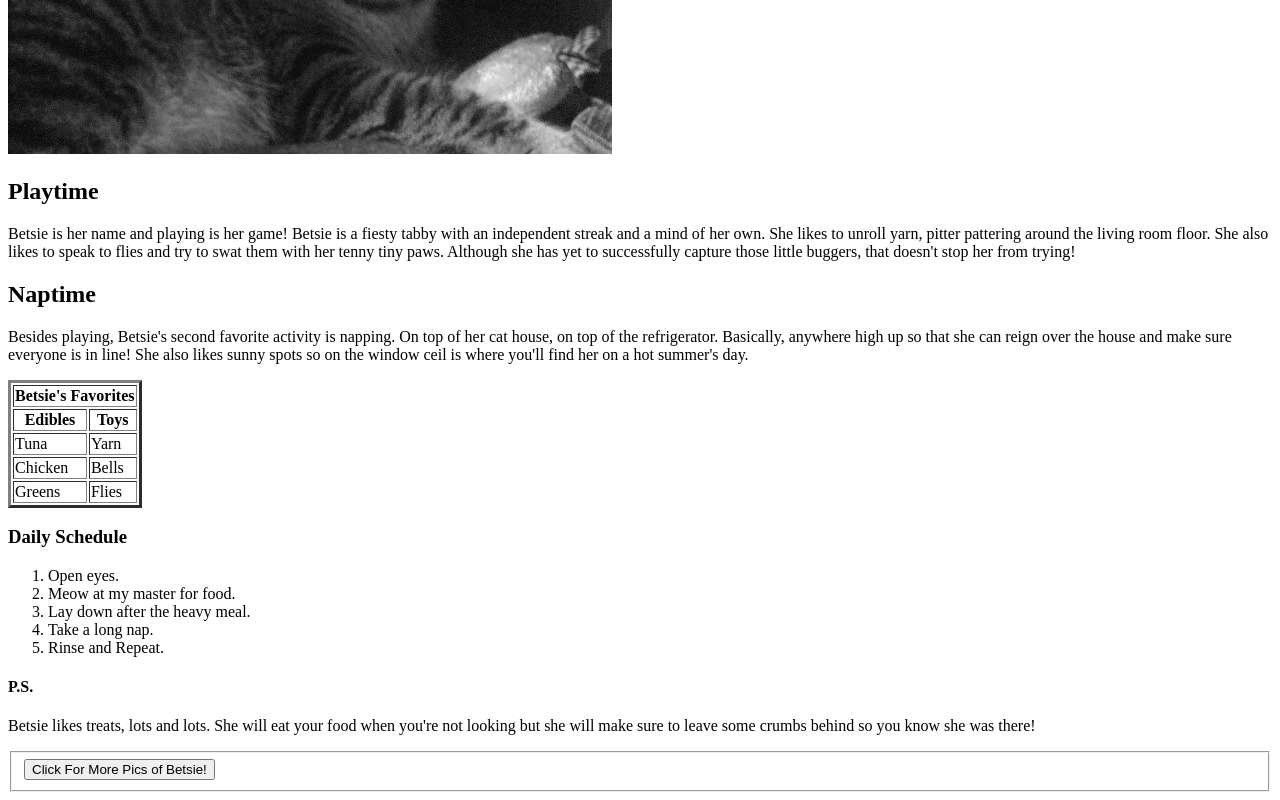
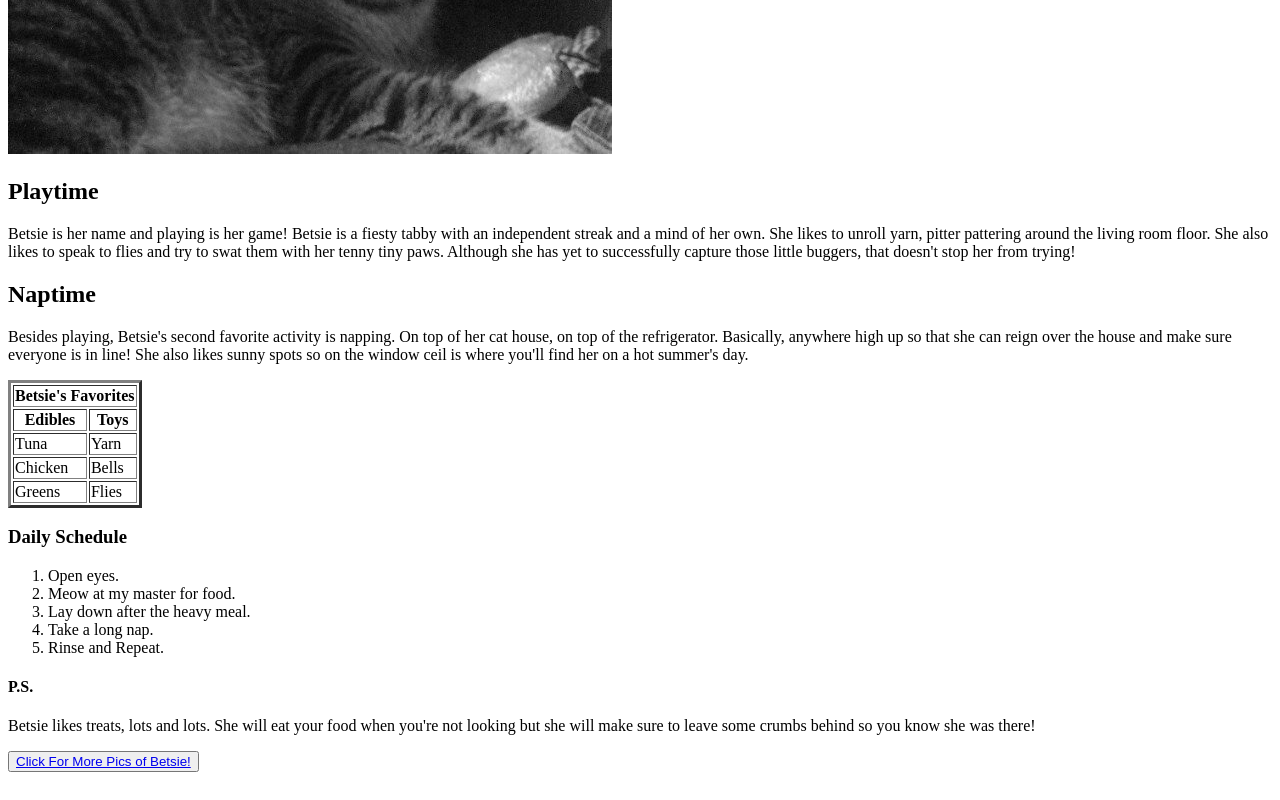
Before and after one commit to apriltang09/apriltang09.github.io, a plain HTML site: page cat-page.html in a window 1280 px wide. Shown: the part 378-1178 px from the top of the page. Drawn offline with Linux system fonts and the light colour scheme.

Commit message:
add to clean up

```diff
--- a/cat-page.html
+++ b/cat-page.html
@@ -48,13 +48,6 @@
 	</div>
 	<h4>P.S.</h4>
 		<p>Betsie likes treats, lots and lots. She will eat your food when you're not looking but she will make sure to leave some crumbs behind so you know she was there!</p>
-	<form name="change page" action="more-pics.html" method="post">
-		<fieldset>
-			<div>
-				<button>Click For More Pics of Betsie!</button>
-			</div>
-		</fieldset>
-	</form>
-
+		<button><a href="more-pics.html">Click For More Pics of Betsie!</a></button>
 </body>
 </html>
```
